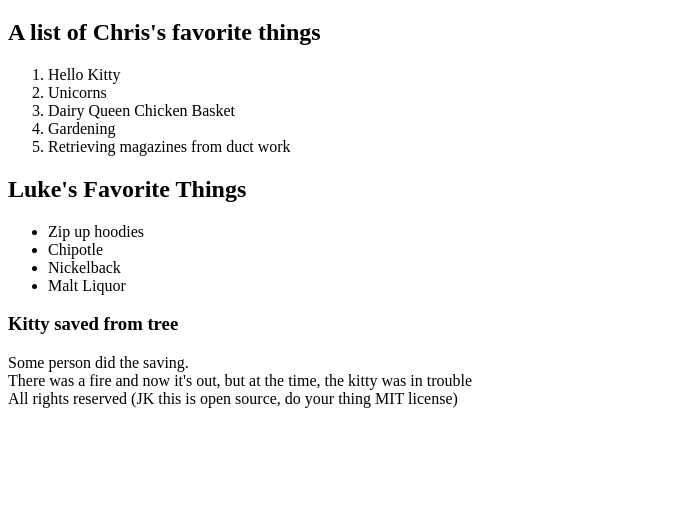
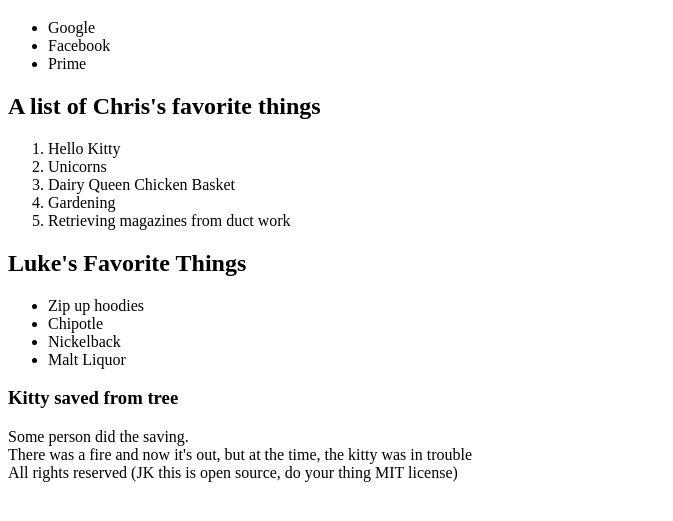
Before and after one commit to LukeSchlangen/html-css-workshop-old, a plain HTML site: page index.html in a window 1280 px wide. Shown: the part 61-582 px from the top of the page, without its empty margins (0-673 px from the left). Drawn offline with Linux system fonts and the light colour scheme.

Commit message:
Update index.html

```diff
--- a/index.html
+++ b/index.html
@@ -5,6 +5,13 @@
   </head>
   <body>
     <h1>HTML and CSS workshop of amazingness!!!</h1>
+    <nav>
+      <ul>
+        <li>Google</li>
+        <li>Facebook</li>
+        <li>Prime</li>
+      </ul>
+    </nav>
     <main>
       <h2>A list of Chris's favorite things</h2>
       <ol>
```
